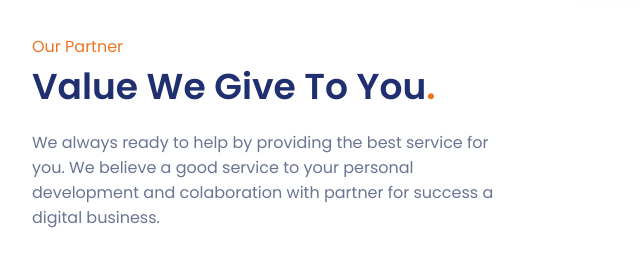
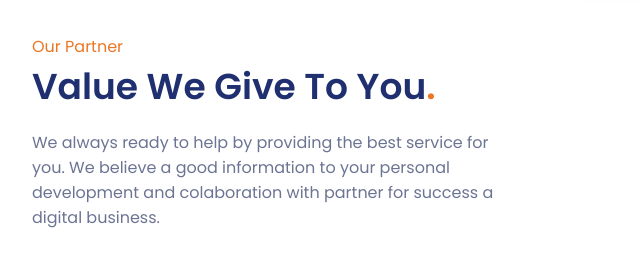
Before and after one commit to themufid/almufid.portfolio, a plain HTML site: page index.html in a window 1280 px wide. Shown: the part 1080-1347 px from the top of the page, 96-736 px from the left. Drawn offline with nearby package versions, Linux system fonts and the light colour scheme.

Commit message:
updateValue

```diff
--- a/index.html
+++ b/index.html
@@ -151,7 +151,7 @@
                         </h2>
                         <p class="value__description">
                             We always ready to help by providing the best service for you.
-                            We believe a good service to your personal development and
+                            We believe a good information to your personal development and
                             colaboration with partner for success a digital business.
                         </p>
                         <section class="logos section">
```
